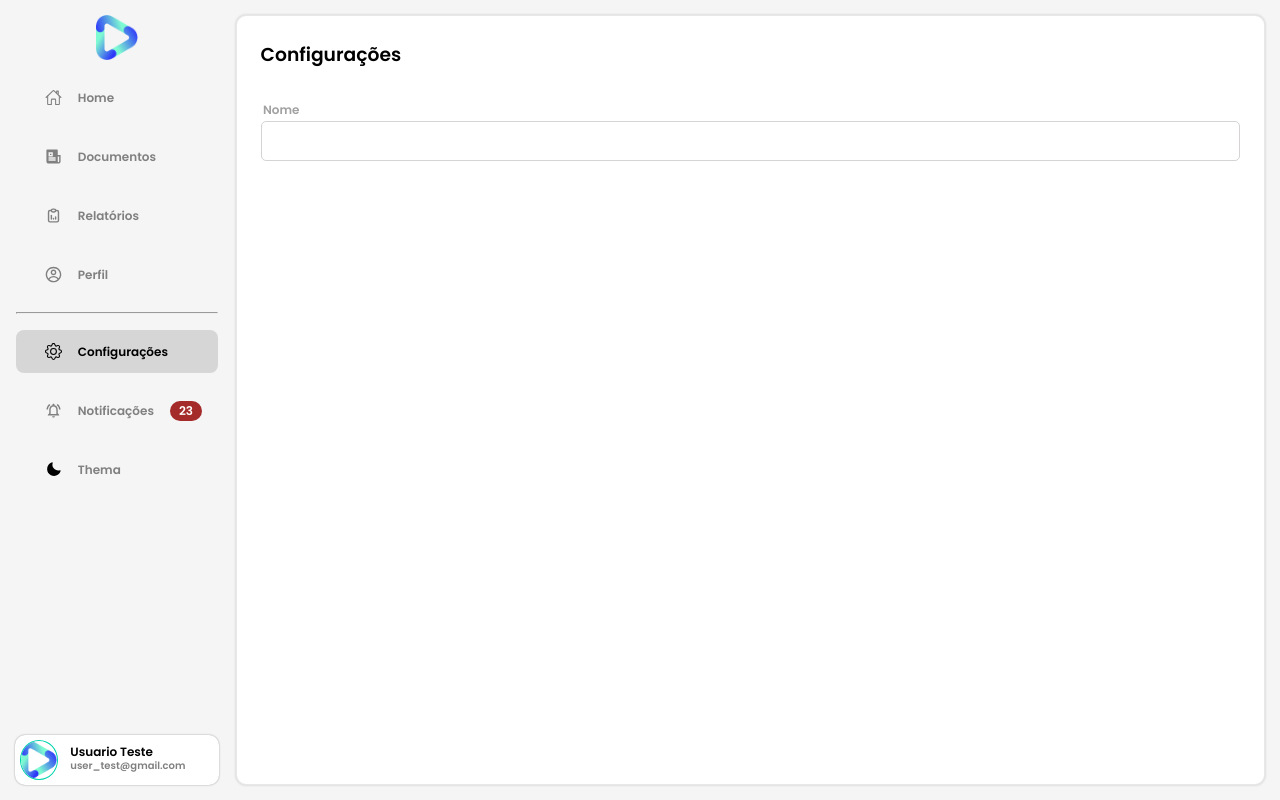
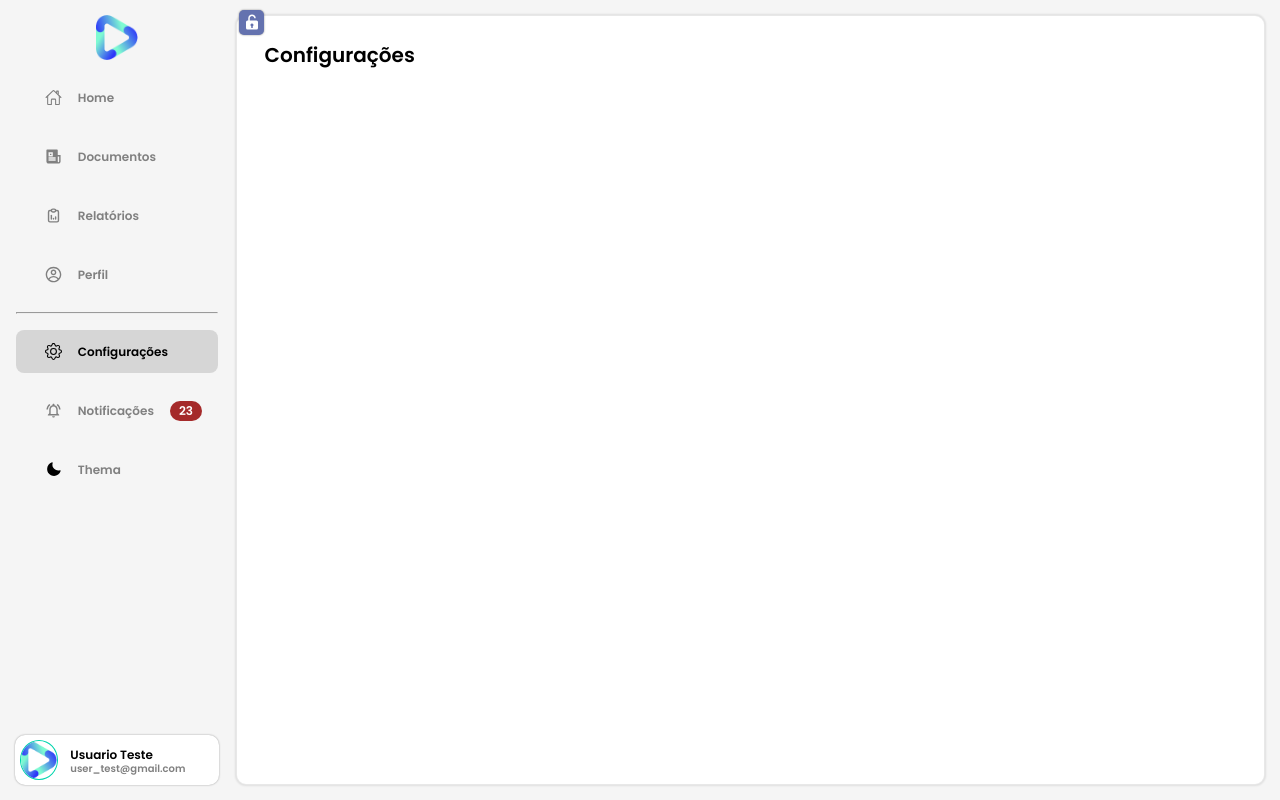
Before and after one commit to EriksJunior/app_contra_track, a Next.js app: page /settings in a window 1280 px wide. Built offline with nearby package versions, Linux system fonts and the light colour scheme.

Commit message:
feat: realizado alguns ajustes

```diff
--- /dev/null
+++ b/src/app/components/UI/Label/styles.ts
@@ -0,0 +1,23 @@
+import styled from "styled-components";
+
+interface StyledProps {
+  $fontSize?: string
+  $colorLabel?: string
+}
+
+export const CustomLabel = styled.label<StyledProps>`
+  position: relative;
+  font-size: ${props => props.$fontSize || '12px'};
+  padding: 0 0.2em;
+  pointer-events: none;
+  white-space: nowrap !important;
+  text-overflow: ellipsis;
+  color: ${props => props.$colorLabel || '#a1a1a1'};
+  font-weight: 500;
+
+  @media screen and (min-width: 1980px){
+    & {
+      font-size: 13px;
+    }
+  }
+`
--- /dev/null
+++ b/src/app/components/UI/Title/index.tsx
@@ -0,0 +1,13 @@
+import { CustomTitle } from "./styles";
+
+interface Props {
+  color?: string
+  fontSize?: string
+  text?: string
+}
+
+export function Title({ color, fontSize, text }: Props) {
+  return (
+    <CustomTitle $color={color} $fontSize={fontSize}>{text ? text : "Default Label"}</CustomTitle>
+  );
+}
--- /dev/null
+++ b/src/app/components/UI/Title/styles.ts
@@ -0,0 +1,23 @@
+import styled from "styled-components";
+
+interface StyledProps {
+  $fontSize?: string
+  $color?: string
+}
+
+export const CustomTitle = styled.p<StyledProps>`
+  position: relative;
+  font-size: ${props => props.$fontSize || '12px'};
+  padding: 0 0.2em;
+  pointer-events: none;
+  white-space: nowrap !important;
+  text-overflow: ellipsis;
+  color: ${props => props.$color || '#a1a1a1'};
+  font-weight: 500;
+
+  @media screen and (min-width: 1500px){
+    & {
+      font-size: 23px;
+    }
+  }
+`
--- a/src/app/components/sidebar/index.tsx
+++ b/src/app/components/sidebar/index.tsx
@@ -321,7 +321,7 @@ export function Sidebar({ children }: Props) {
             </S.ContentNavAndFooter>
           </S.Sidebar>
 
-          {/* <S.ContentIconLock
+          <S.ContentIconLock
             $isExpanded={isExpanded}
             onClick={handleLockSidebar}
           >
@@ -350,10 +350,10 @@ export function Sidebar({ children }: Props) {
                 <S.IconMenuMobal size={22} className="menu" />
               </div>
             )}
-          </S.ContentIconLock> */}
+          </S.ContentIconLock>
         </S.ContentSidebar>
 
-        <div style={{ width: "100%" }}>{children}</div>
+        <S.Children>{children}</S.Children>
       </S.ContainerSidebar>
     </div>
   );
--- a/src/app/components/sidebar/styles.ts
+++ b/src/app/components/sidebar/styles.ts
@@ -8,11 +8,20 @@ import { BiSolidLock, BiSolidLockOpen } from "react-icons/bi";
 import { AiOutlineMenu } from "react-icons/ai";
 
 import { E_THEME } from "../../../utils/enums/theme";
+import { lightTheme } from "../themes/light";
 
 interface StyledProps {
   $theme?: string;
   $isExpanded?: boolean;
 }
+
+export const Children = styled.div`
+  width: 100%;
+
+  @media screen and (max-width: 1020px){
+    padding-left: 15px!important;
+  }
+`
 
 export const IconLock = styled(BiSolidLock)`
   size: 18;
@@ -224,11 +233,6 @@ export const ContainerProfile = styled.div`
   @media screen and (max-height: 710px){
     box-shadow: 0 0 1px 0 #000000a8;
   }
-
-  @media screen and (max-width: 1020px){
-    border-bottom-right-radius: 0;
-    border-bottom-left-radius: 0;
-  }
 `
 
 export const ImgProfile = styled(Image)`
@@ -243,15 +247,14 @@ export const EmailText = styled.p`
   margin: 0;
   color: gray;
   font-weight: 600;
+  line-height: 1;
 `
-
 
 export const UserName = styled.p`
   margin: 0;
   color: black;
   font-weight: 600;
   white-space: nowrap;
-  line-height: 1;
 `
 
 export const Logo = styled(Image)`
@@ -304,6 +307,12 @@ export const Sidebar = styled.div<StyledProps>`
   transition: ease all 0.3s;
   /* overflow-y: hidden;
   overflow-x: hidden; */
+
+  .contentProfileTitles {
+    display: flex;
+    flex-direction: column;
+    justify-content: center;
+  }
 
   .menuProfile {
     display: none;
@@ -382,6 +391,7 @@ export const Sidebar = styled.div<StyledProps>`
     border-radius: 0;
     box-shadow: 0 0 2px 2px #00000047;
     transform: translate(-80px, 0);
+    background-color: ${props => props.$theme === E_THEME.lightMode ? lightTheme.primary : darkTheme.primary};
 
     ${(props) => props.$isExpanded &&
     `
--- a/src/app/settings/page.tsx
+++ b/src/app/settings/page.tsx
@@ -2,8 +2,9 @@
 import { useContext } from "react";
 import { ThemeContext } from "@/context/theme";
 
-import { InputLabel } from "@/app/components/UI/Inputs/InputText";
+// import { InputLabel } from "@/app/components/UI/Inputs/InputText";
 import { Card } from "@/app/components/UI/Card";
+import { Title } from "@/app/components/UI/Title";
 
 export default function Settings() {
   const { theme } = useContext(ThemeContext);
@@ -11,8 +12,8 @@ export default function Settings() {
   return (
     <div style={{ padding: "15px 15px 15px 0", height: '100%' }}>
       <Card theme={theme} height="100%">
-        <h3>Configurações</h3>
-        <InputLabel textLabel="Nome" handleChange={(e) => console.log(e)} value="" />
+        <Title fontSize="20px" color="black" text="Configurações"/>
+        {/* <InputLabel textLabel="Nome" handleChange={(e) => console.log(e)} value="" /> */}
       </Card>
     </div>
   )
```
Also changed, not shown: src/app/components/UI/Label/index.tsx (added, +13 -0 lines). Lines whose indentation alone changed are shown as unchanged.
